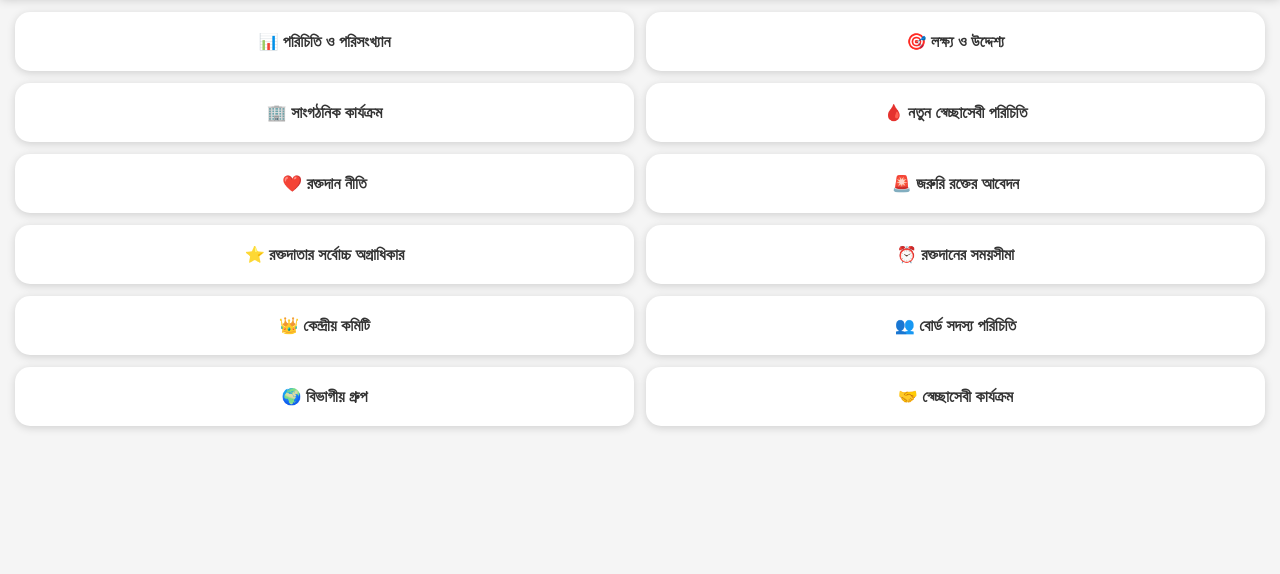
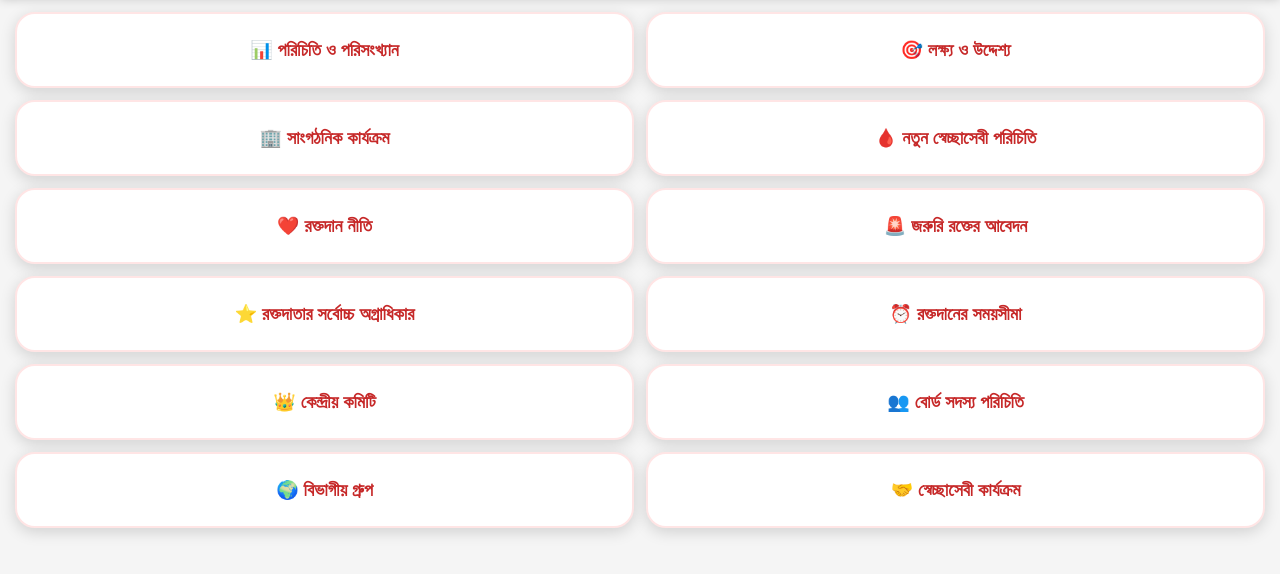
Before and after one commit to wwwminhaj1312-glitch/LFBN-BD-2026, a plain HTML site: page pages/pages/home.html in a window 1280 px wide. Shown: the part 66-640 px from the top of the page. Drawn offline with Linux system fonts and the light colour scheme.

Commit message:
Update style.css

```diff
--- a/style.css
+++ b/style.css
@@ -23,18 +23,20 @@ body{
 }
 
 .card{
-    background:white;
-    border-radius:15px;
-    padding:20px 10px;
-    text-align:center;
-    font-size:16px;
-    font-weight:bold;
-    color:#333;
-    box-shadow:0 2px 8px rgba(0,0,0,.15);
+background:white;
+border-radius:20px;
+padding:25px 15px;
+text-align:center;
+font-size:18px;
+font-weight:bold;
+color:#c62828;
+box-shadow:0 4px 15px rgba(0,0,0,.15);
+border:2px solid #ffe5e5;
 }
 
 .card:hover{
-    transform:scale(1.03);
+transform:scale(1.05);
+box-shadow:0 6px 20px rgba(0,0,0,.20);
 }
 
 @media(max-width:600px){
```
